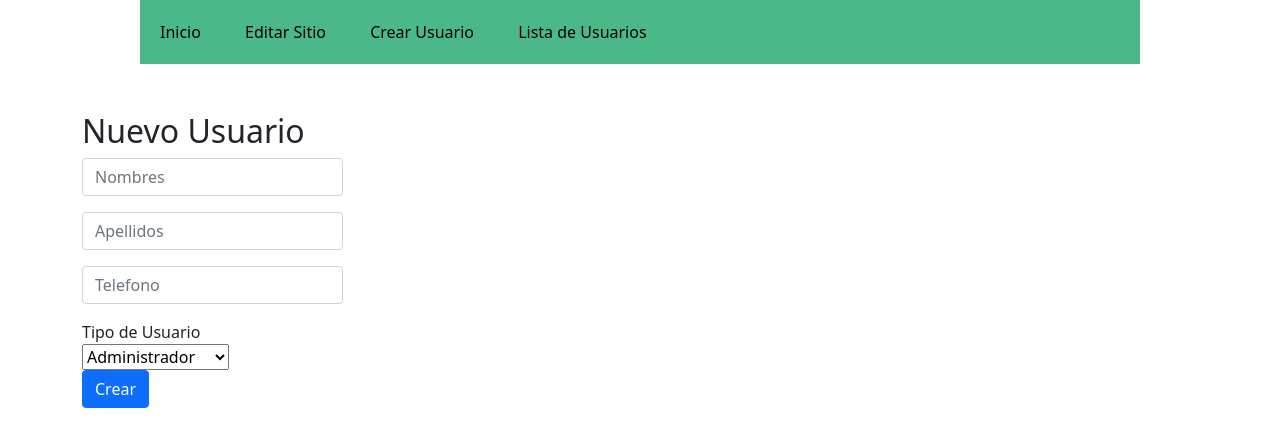
After one commit to JoseAngel9911/WebSite-NoEstasSolo, a PHP site: page /view/privateview/create_user.php in a window 1280 px wide. The commit adds this page. Shown: the top 447 px of the page. Run offline with PHP 8.4, Linux system fonts and the light colour scheme.

Commit message:
[Feat] Changes in view view_administrator
-Modificamos la vista administrador, obteniendo nuevas funciones como agregar usuarios.

```diff
--- /dev/null
+++ b/view/css/estilos.css
@@ -0,0 +1,37 @@
+body{
+	font-family: arial, helvetica;
+	background: #ffffff;
+}
+
+.menu{
+	list-style: none;
+	padding: 0;
+	background: #4bb889;
+	width: 90%;
+	max-width: 1000px;
+	margin: auto;
+}
+
+.menu li a{
+	text-decoration: none;
+	color: rgb(0, 0, 0);
+	padding: 20px;
+	display: block;
+}
+
+.menu li{
+	display: inline-block;
+	text-align: center;
+}
+
+.menu li a:hover{
+	background: #015cc8;
+}
+
+.col-md-8{
+    margin: 0px auto;
+}
+
+.table{
+    text-align: center;
+}
--- /dev/null
+++ b/view/privateview/create_user.php
@@ -0,0 +1,63 @@
+<?php
+
+
+    function message(){
+        if(isset($_GET['e'])){
+            if($_GET['e'] == 1){
+                return 'Registro de usuario completado';
+            }else if($_GET['e'] == 2){
+                return 'Problemas para ingresar usuario';
+            }else if($_GET['e'] == 3){
+                return 'No se pudo conectar a la base de datos';
+            }
+        }
+    }
+?>
+
+
+<!DOCTYPE html>
+<html lang="es">
+<head>
+    <meta charset="UTF-8">
+    <meta http-equiv="X-UA-Compatible" content="IE=edge">
+    <meta name="viewport" content="width=device-width, initial-scale=1.0">
+    <title>Crear Usuario</title>
+    <link rel="stylesheet" type="text/css" href="../css/estilos.css">
+    <link href="https://cdn.jsdelivr.net/npm/bootstrap@5.0.0-beta1/dist/css/bootstrap.min.css" rel="stylesheet" integrity="sha384-giJF6kkoqNQ00vy+HMDP7azOuL0xtbfIcaT9wjKHr8RbDVddVHyTfAAsrekwKmP1" crossorigin="anonymous">
+</head>
+<body>
+    <ul class="menu">
+        <li><a href="view_administrator.php">Inicio</a></li>
+        <li><a href="#">Editar Sitio</a></li>
+        <li><a href="./create_user.php">Crear Usuario</a></li>
+        <li><a href="./user_list.php">Lista de Usuarios</a></li>
+    </ul>
+
+    <div class="user_new">
+    <div class="container mt-5">
+        <div class="row">
+            <div class="col-md-3">
+                <h2>Nuevo Usuario</h2>
+                <div><?php if(isset($_GET['e'])){echo message();}?></div>
+                <form action="../../controller/create_user_controller.php" method="POST">
+                    <input type="text" class="form-control mb-3" name="name" placeholder="Nombres">
+                    <input type="text" class="form-control mb-3" name="lastname" placeholder="Apellidos">
+                    <input type="text" class="form-control mb-3" name="phone" placeholder="Telefono">
+                        <label>Tipo de Usuario</label>
+                        <select name="type_user">
+                            <optgroup label="Tipo de Usuario">
+                                <option value="1">Administrador</option>
+                                <option value="2">Editor</option>
+                            </optgroup>
+                        </select>
+                    <br>
+
+                    <input type="submit" value="Crear" name="create" class="btn btn-primary">
+                </form>
+            </div>
+        </div>
+    </div>
+    </div>
+
+</body>
+</html>
```
Also changed, not shown: controller/create_user_controller.php (added, +43 -0 lines), controller/user_list_controller.php (added, +38 -0 lines), controller/users.php (+20 -1 lines), model/crud_users.php (+33 -0 lines), view/privateview/login.php (+3 -6 lines), view/privateview/user_list.php (added, +36 -0 lines), view/privateview/view_administator.php (deleted, +0 -15 lines), view/privateview/view_administrator.php (added, +24 -0 lines).
